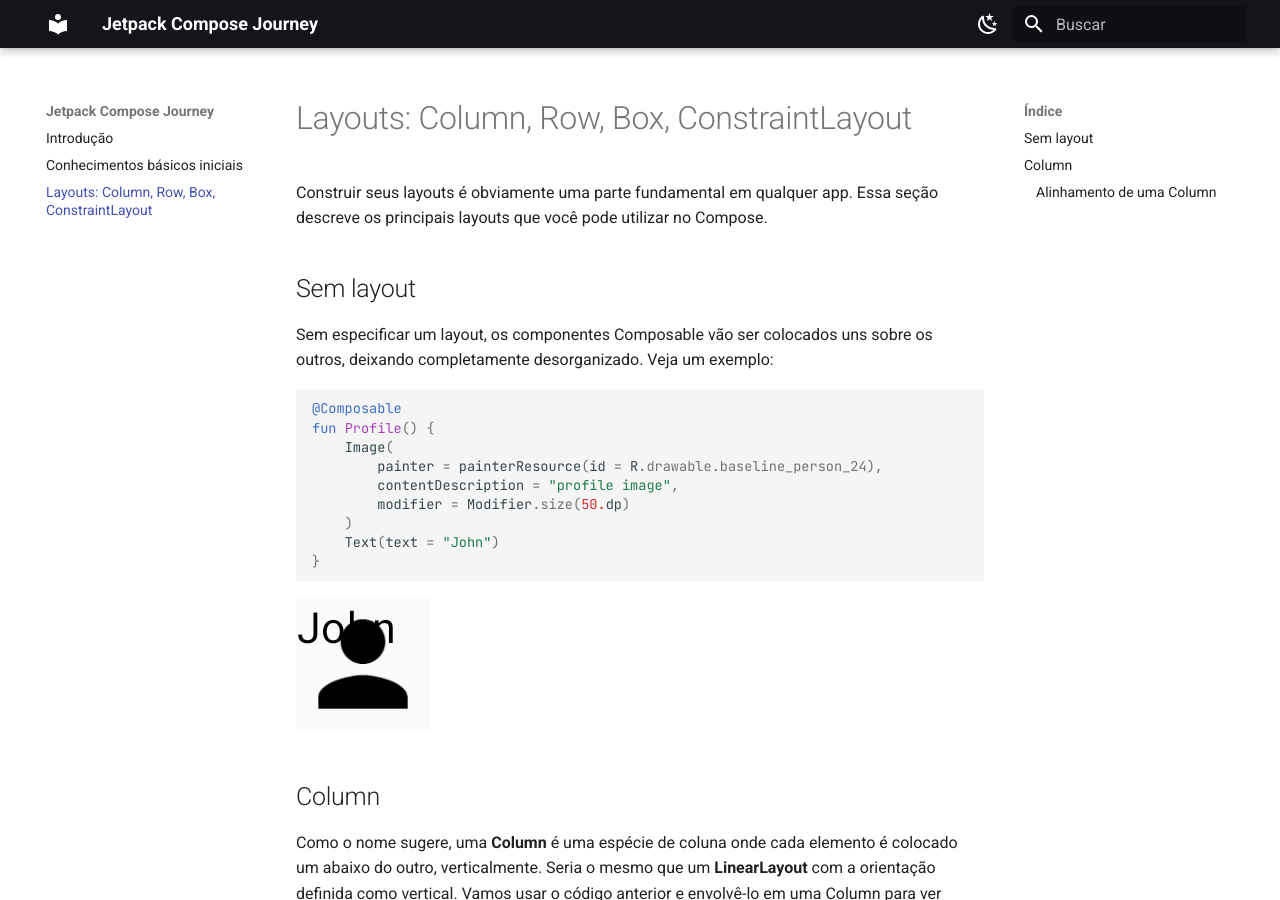
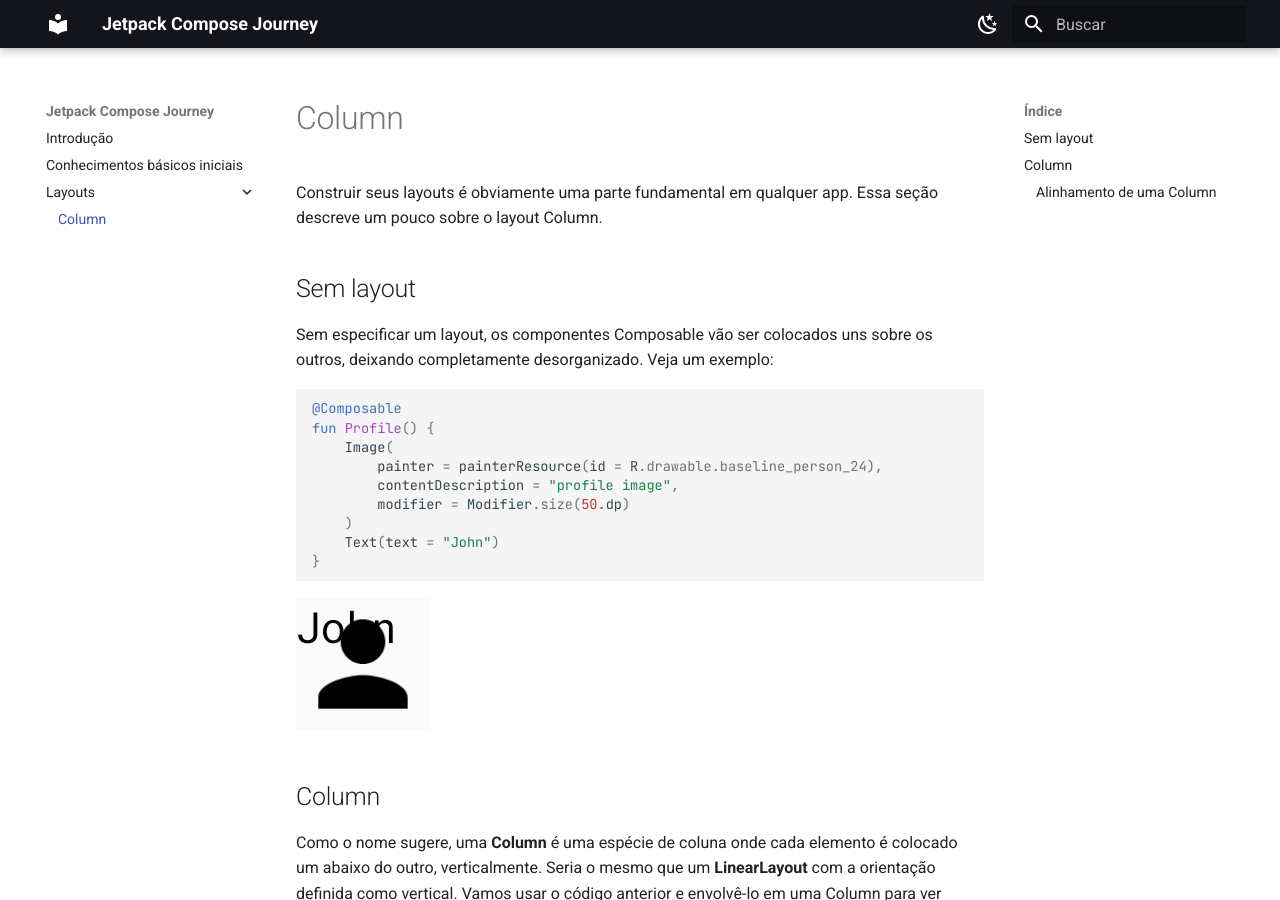
Before and after one commit to jsericksk/Jetpack-Compose-Journey, an MkDocs documentation site: the page built from docs/layout-column.md, in a window 1280 px wide and 900 px high. Built offline with MkDocs 1.6.1 and Material for MkDocs 9.7.7, drawn with Linux system fonts in a browser that asks for light colours.

Commit message:
layouts.md e seção de layouts divida em subseções para melhor organização

```diff
--- a/docs/layouts.md
+++ b/docs/layout-column.md
@@ -1,6 +1,6 @@
-# Layouts: Column, Row, Box, ConstraintLayout
+# Column
 
-Construir seus layouts é obviamente uma parte fundamental em qualquer app. Essa seção descreve os principais layouts que você pode utilizar no Compose.
+Construir seus layouts é obviamente uma parte fundamental em qualquer app. Essa seção descreve um pouco sobre o layout Column.
 
 ## Sem layout
 
--- a/mkdocs.yml
+++ b/mkdocs.yml
@@ -33,7 +33,8 @@ theme:
 nav:
   - 'Introdução': index.md
   - 'Conhecimentos básicos iniciais': basic.md
-  - 'Layouts: Column, Row, Box, ConstraintLayout': layouts.md
+  - 'Layouts':
+    - 'Column': layout-column.md
 
 markdown_extensions:
   - pymdownx.tasklist
```
Also changed, not shown: docs/layout-column/img-01.png (renamed from docs/layouts/img-01.png), docs/layout-column/img-02.png (renamed from docs/layouts/img-02.png), docs/layout-column/img-03.png (renamed from docs/layouts/img-03.png), docs/layout-column/img-04.png (renamed from docs/layouts/img-04.png), docs/layout-column/img-05.png (renamed from docs/layouts/img-05.png), docs/layout-column/img-06.png (renamed from docs/layouts/img-06.png), docs/layout-column/img-07.png (renamed from docs/layouts/img-07.png), docs/layout-column/img-08.png (renamed from docs/layouts/img-08.png), docs/layout-column/img-09.png (renamed from docs/layouts/img-09.png), docs/layout-column/img-10.png (renamed from docs/layouts/img-10.png).
